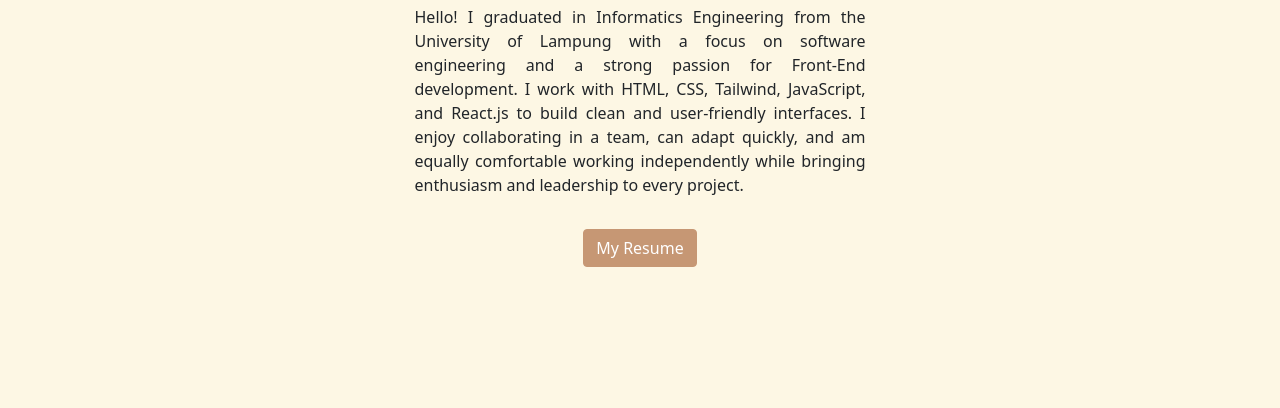
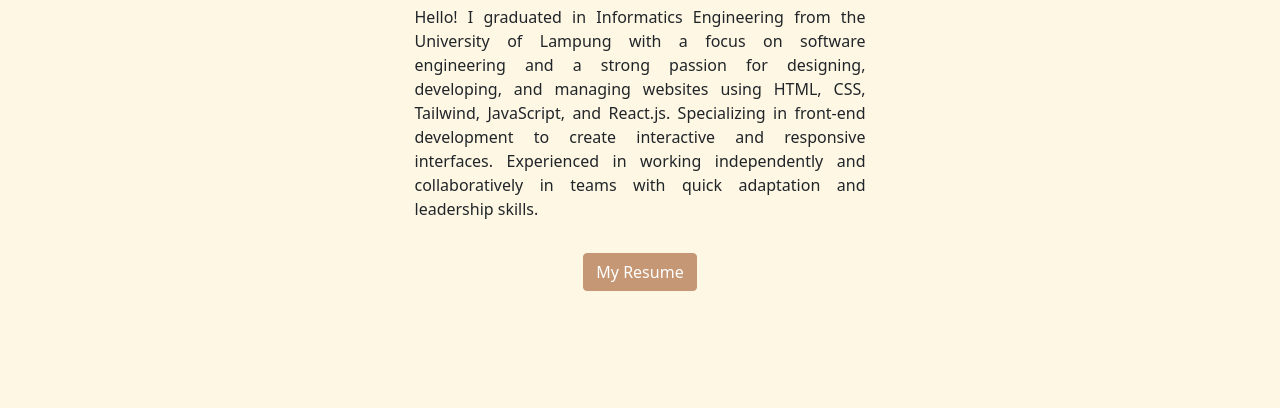
Before and after one commit to agustinrahmawati03/Portofolio-Agustin, a plain HTML site: page index.html in a window 1280 px wide. Shown: the part 635-1043 px from the top of the page. Drawn offline with nearby package versions, Linux system fonts and the light colour scheme.

Commit message:
update desc

```diff
--- a/index.html
+++ b/index.html
@@ -78,9 +78,9 @@
           <div id="kolom" class="row justify-content-center">
             <div class="col-md-5" data-aos="fade-right" data-aos-duration="1500">
               <p>
-                Hello! I graduated in Informatics Engineering from the University of Lampung with a focus on software engineering and a strong passion for Front-End
-                development. I work with HTML, CSS, Tailwind, JavaScript, and React.js to build clean and user-friendly interfaces. I enjoy collaborating in a team,
-                can adapt quickly, and am equally comfortable working independently while bringing enthusiasm and leadership to every project.
+                Hello! I graduated in Informatics Engineering from the University of Lampung with a focus on software engineering and a strong passion for designing,
+                developing, and managing websites using HTML, CSS, Tailwind, JavaScript, and React.js. Specializing in front-end development to create interactive and responsive
+                interfaces. Experienced in working independently and collaboratively in teams with quick adaptation and leadership skills.
               </p>
             </div>
             <div class="card-body">
```
